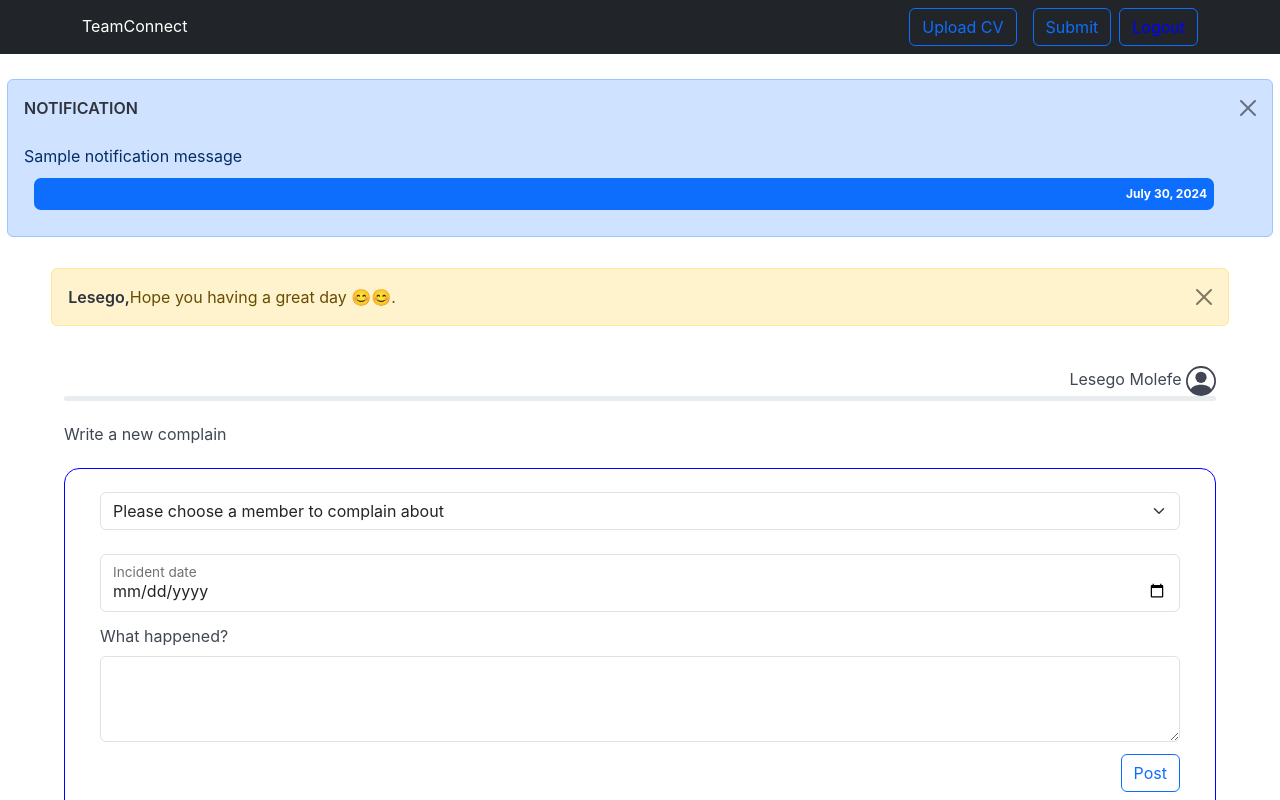
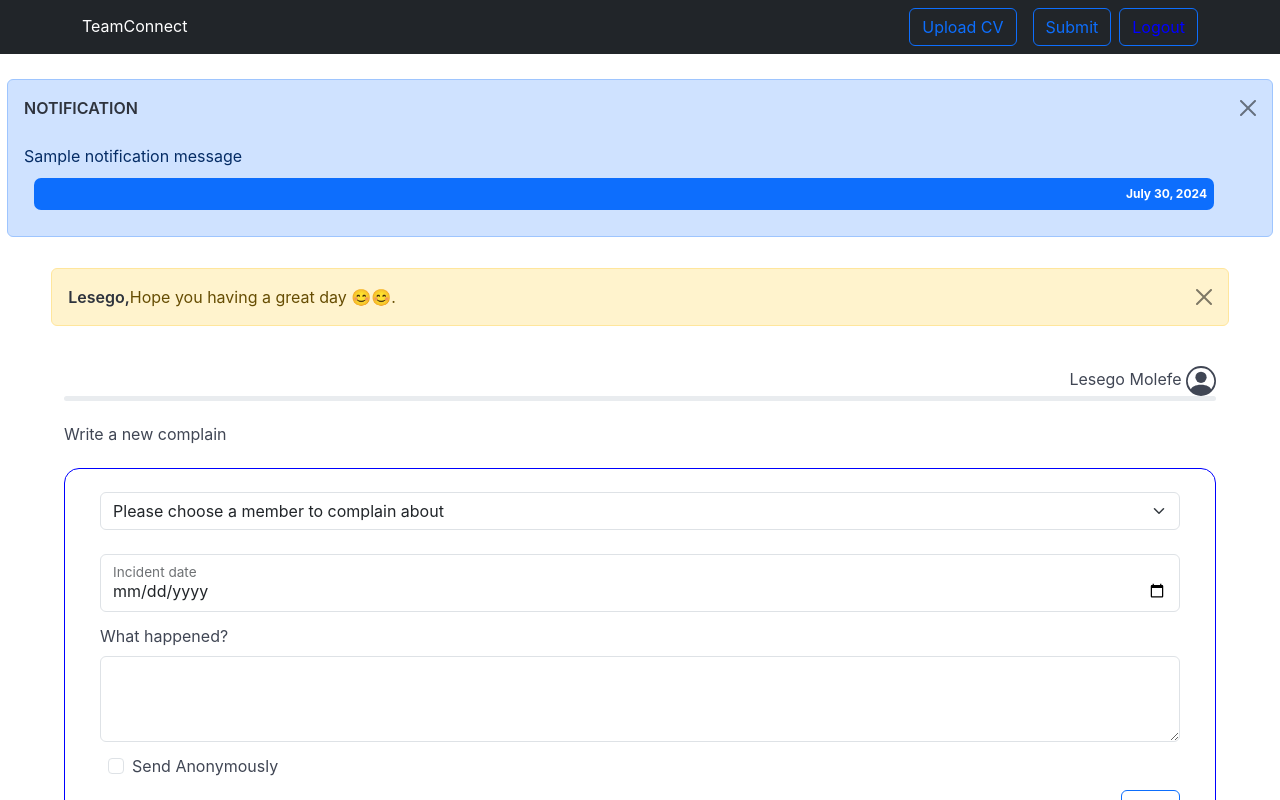
Before and after one commit to lesegomolefe/TeamConnectZA, a React (Create React App) app in the folder frontend/: page /dashboard in a window 1280 px wide. Shown: the top 800 px of the page. Built offline with nearby package versions, Linux system fonts and the light colour scheme.

Commit message:
sadsfdhfjg

```diff
--- a/frontend/src/Admin.js
+++ b/frontend/src/Admin.js
@@ -31,6 +31,7 @@ function Admin() {
                 Zensar Interns Groups
               </button>
               <ul className="dropdown-menu" aria-labelledby="dropdownMenuButton" >
+              <li><a className="dropdown-item" href="#">Add Group</a></li>
                 <li><a className="dropdown-item" href="#">Java Interns 2023</a></li>
                 <li><a className="dropdown-item" href="#">The Zen Squad</a></li>
                 <li><a className="dropdown-item" href="#">C# $.Net Interns 2022</a></li>
@@ -41,7 +42,7 @@ function Admin() {
               </ul>
             </div>
 
-            <button onClick={handleModal} className="btn btn-outline-primary me-2">Add Group</button>
+            <button onClick={handleModal} className="btn btn-outline-primary me-2">Add Intern</button>
             <button type="button" className="btn btn-outline-primary">
               <a style={{ textDecoration: 'none', color: 'blue' }} href="/logout">
                 Logout
--- a/frontend/src/Dashboard.js
+++ b/frontend/src/Dashboard.js
@@ -59,10 +59,10 @@ const Dashboard = () => {
   const [activeTab, setActiveTab] = useState("complains");
 
   const [userProfile, setUserProfile] = useState({
-    name:  "Lesego Molefe",
-    email:  "lesego.molefe@example.com",
-    phone:  "+27123456789",
-    bio  :     "I am a passionate software developer with expertise in React and Node.js.",
+    name: "Lesego Molefe",
+    email: "lesego.molefe@example.com",
+    phone: "+27123456789",
+    bio: "I am a passionate software developer with expertise in React and Node.js.",
     skills: "php, java, html, js",
     profilePicture: "icon.jpg",
   });
@@ -79,6 +79,11 @@ const Dashboard = () => {
 
   const handleCloseProfileModal = () => {
     setShowProfileModal(false);
+  };
+  const [sendAnonymously, setSendAnonymously] = useState(false);
+
+  const toggleSendAnonymously = () => {
+    setSendAnonymously(!sendAnonymously);
   };
 
   return (
@@ -110,7 +115,7 @@ const Dashboard = () => {
               <button type="button" className="btn btn-outline-primary">
                 <a
                   style={{ textDecoration: "none", color: "blue" }}
-                  href="/logout"
+                  href="/"
                 >
                   Logout
                 </a>
@@ -262,6 +267,26 @@ const Dashboard = () => {
                       rows="3"
                     ></textarea>
                   </div>
+                </div>
+
+                <div className="container-sm">
+                  {/* Other form fields */}
+                  <div className="mb-3 form-check">
+                    <input
+                      type="checkbox"
+                      className="form-check-input"
+                      id="anonymousCheckbox"
+                      checked={sendAnonymously}
+                      onChange={toggleSendAnonymously}
+                    />
+                    <label
+                      className="form-check-label"
+                      htmlFor="anonymousCheckbox"
+                    >
+                      Send Anonymously
+                    </label>
+                  </div>
+                  {/* Submit button */}
                 </div>
               </div>
               <div style={{ textAlign: "right" }} className="col-sm-12">
@@ -435,7 +460,10 @@ const Dashboard = () => {
                     alt="Profile"
                   />
                   <div className="card-body">
-  <h5 className="card-title" style={{ marginBottom: "0", fontSize: "1.2rem" }}>
+                    <h5
+                      className="card-title"
+                      style={{ marginBottom: "0", fontSize: "1.2rem" }}
+                    >
                       {userProfile.name}
                     </h5>
                     <div className="card-text" style={{ textAlign: "left" }}>
@@ -453,7 +481,6 @@ const Dashboard = () => {
                       </p>
                     </div>
                   </div>
-
                 </div>
               </div>
 
--- a/frontend/src/Login.js
+++ b/frontend/src/Login.js
@@ -5,27 +5,29 @@ const Login = () => {
     const navigate = useNavigate(); // Use the useNavigate hook to get the navigation function
     const [email, setEmail] = useState('');
     const [password, setPassword] = useState('');
+    const [role, setRole] = useState('intern'); // Default role is set to 'intern'
     const [msg, setMsg] = useState('');
 
     const handleSubmit = (e) => {
         e.preventDefault();
         // Here you can implement the actual login logic, such as sending a request to the server
-        // For now, let's just log the email and password
+        // For now, let's just log the email, password, and role
         console.log('Email:', email);
         console.log('Password:', password);
+        console.log('Role:', role);
         // Reset form fields
         setEmail('');
         setPassword('');
         // Display a success message
         setMsg('Login successful!');
-        // Navigate to the dashboard
-        navigate('/dashboard');
+        // Navigate to the appropriate dashboard based on the selected role
+        navigate(role === 'intern' ? '/intern_dashboard' : '/manager_dashboard');
     };
 
     return (
         <div className="login" style={{ backgroundColor: 'rgb(245, 246, 250)', marginLeft: '15%', marginRight: '15%', marginTop: '10%', width: '70%', border: '1px solid rgb(38, 0, 70)', borderRadius: '15px', padding: '15px', textAlign: 'center' }}>
             <h1>TeamConnect</h1>
-            <p>Hello there, Please login.</p>
+            <p>Hello there 😊, Please login.</p>
             <p style={{ margin: 'auto', width: '50%', textAlign: 'center', backgroundColor: '#0d6efd', color: 'white', borderRadius: '25px' }}>{msg}</p>
             <div className="progress" style={{ height: '1px' }}>
                 <div className="progress-bar" role="progressbar" aria-label="Example 1px high" style={{ width: '100%' }} aria-valuenow="25" aria-valuemin="0" aria-valuemax="100"></div>
@@ -39,6 +41,13 @@ const Login = () => {
                     <label htmlFor="exampleInputPassword1" className="form-label">Password</label>
                     <input name="password" type="password" className="form-control" id="exampleInputPassword1" value={password} onChange={(e) => setPassword(e.target.value)} />
                 </div>
+                <div className="mb-3">
+                    <label htmlFor="roleSelect" className="form-label">Role</label>
+                    <select id="roleSelect" className="form-select" value={role} onChange={(e) => setRole(e.target.value)}>
+                        <option value="intern">Intern</option>
+                        <option value="manager">Manager</option>
+                    </select>
+                </div>
                 <button type="submit" className="btn btn-primary">Login</button>
             </form>
             <div id="emailHelp" className="form-text">New? <button type="button" className="btn btn-link" onClick={() => navigate('/register')}>Register</button></div>
--- a/frontend/src/Register.js
+++ b/frontend/src/Register.js
@@ -1,7 +1,9 @@
 import React, { useState } from 'react';
 import { Link } from 'react-router-dom'; // Import Link from react-router-dom
+import { useNavigate } from 'react-router-dom'; // Import useNavigate from react-router-dom
 
 const Register = () => {
+    const navigate = useNavigate(); // Use the useNavigate hook to get the navigation function
     const [firstName, setFirstName] = useState('');
     const [lastName, setLastName] = useState('');
     const [idNo, setIdNo] = useState('');
@@ -26,6 +28,7 @@ const Register = () => {
         setPassword('');
         // Display a success message
         setMsg('Registration successful!');
+        navigate('/Login');
     };
 
     return (
@@ -58,9 +61,9 @@ const Register = () => {
                     <label htmlFor="exampleInputPassword1" className="form-label">Password</label>
                     <input name="password" required type="password" className="form-control" placeholder="Password" id="exampleInputPassword1" value={password} onChange={(e) => setPassword(e.target.value)} />
                 </div>
-                <button type="submit" className="btn btn-primary">Register</button>
+                <button type="submit" className="btn btn-primary" onClick={() => navigate('/')}>Register</button>
             </form>
-            <div id="emailHelp" className="form-text">Been here? <Link to="/login">Login</Link></div>
+            <div id="emailHelp" className="form-text">Been here? <button type="button" className="btn btn-link" onClick={() => navigate('/')}>Login</button></div>
         </div>
     );
 };
```
Lines whose indentation alone changed are shown as unchanged.
